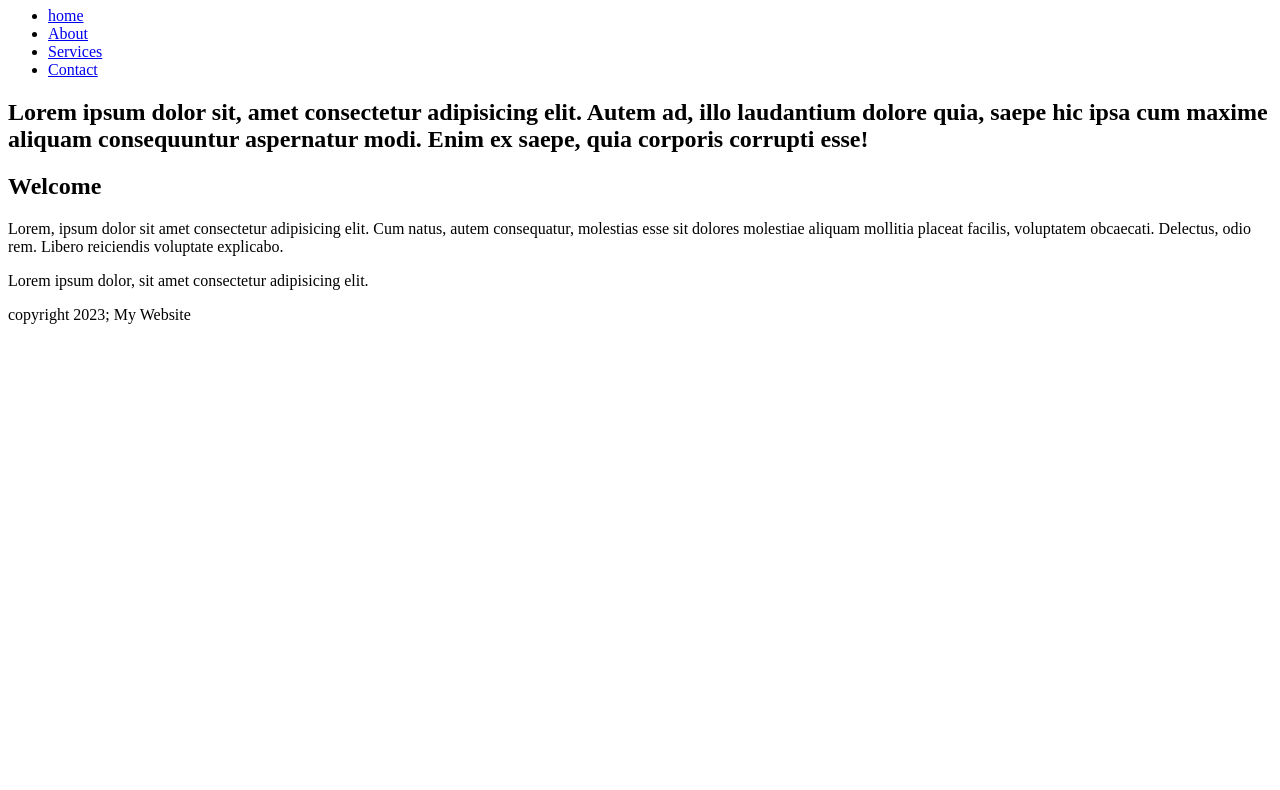
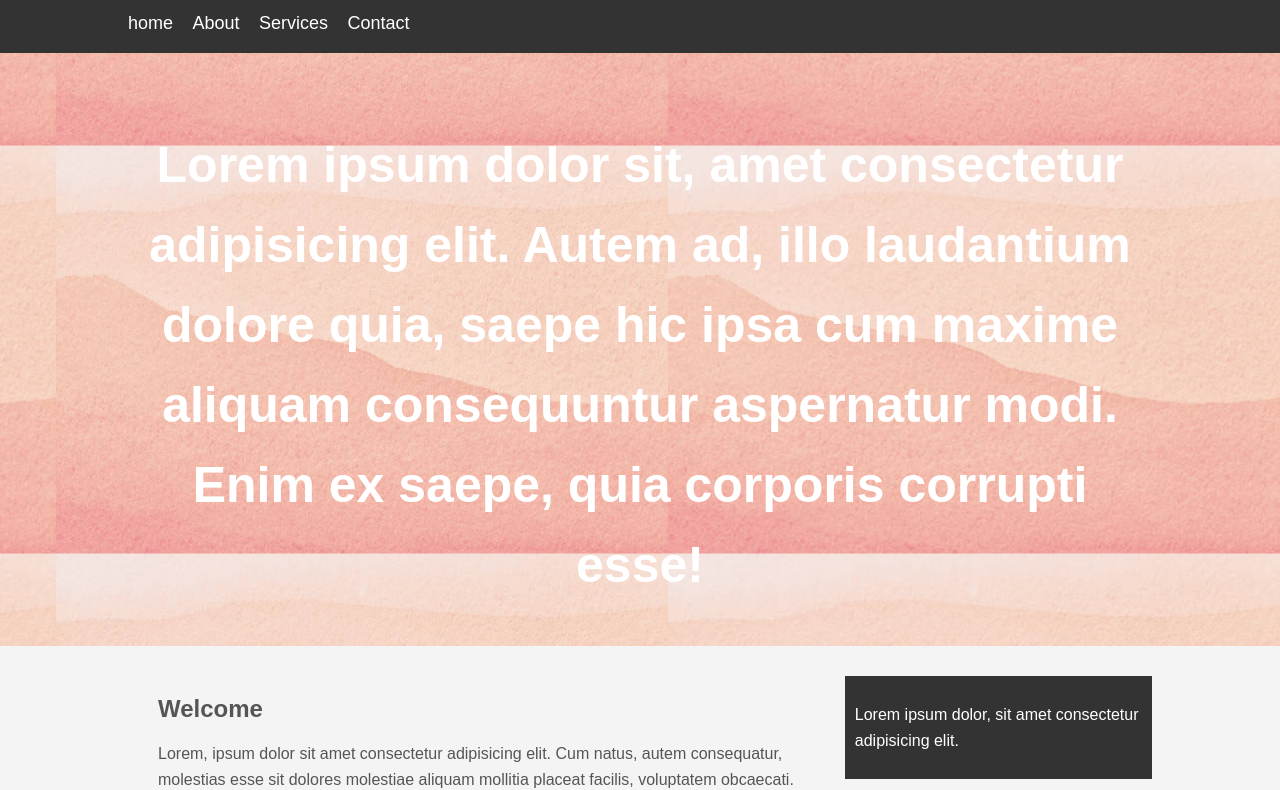
Before and after one commit to alisaxxd/alisaxxd.github.io, a plain HTML site: page csscashcourse/mywebsite/index.html in a window 1280 px wide. Shown: the part 73-863 px from the top of the page. Before the commit the page ends 800 px from the top, so only its background shows below. Drawn offline with Linux system fonts and the light colour scheme.

Commit message:
css crash course finish

```diff
--- a/csscashcourse/mywebsite/css/style.css
+++ /dev/null
@@ -1,31 +0,0 @@
-body{
-    background-color:#f4f4f4;
-    color:#555;
-    font-family:Arial, Helvetica, sans-serif;
-    font-size:16px;
-    line-height:1.6em;
-    margin:0;
-}
-
-.container{
-    width:80%;
-    margin:auto;
-   overflow:hidden;
-}
-
-#main-header{
-  background-color:#333;
-  color: #fff;
-}
-
-#navbar{
-  background-color:#333;
-  color:#fff;
-}
-#navbar ul{
-  padding:0;
-  list-style:none;
-}
-#navbar li{
-  display:inline;
-}
--- /dev/null
+++ b/csscashcourse/mywebsite/csstwo/style.css
@@ -0,0 +1,90 @@
+body{
+    background-color:#f4f4f4;
+    color:#555;
+    font-family:Arial, Helvetica, sans-serif;
+    font-size:16px;
+    line-height:1.6em;
+    margin:0;
+}
+
+.container{
+    width:80%;
+    margin:auto;
+   overflow:hidden;
+}
+
+#main-header{
+  background-color:pink;
+  color: #fff;
+}
+
+#navbar{
+  background-color:#333;
+  color:#fff;
+}
+
+#navbar ul{
+  padding:0;
+  list-style:none;
+}
+#navbar li{
+  display:inline;
+}
+
+#navbar a{
+  color: white;
+  text-decoration: none;
+  font-size: 18px;
+  padding-right: 15px;
+}
+
+#showcase{
+  background-image:url('../images/showcase.jpg') ;
+  background-position: center right;
+  min-height: 300px;
+  margin-bottom: 30px;
+  text-align: center;
+}
+
+#showcase h1{
+  color: #fff;
+  font-size: 50px;
+  line-height: 1.6em;
+  padding-top: 30px;
+}
+
+#main{
+  float: left;
+  width: 70%;
+  padding:0 30px ;
+  box-sizing: border-box;
+}
+
+#sidebar{
+  float: right;
+  width: 30%;
+  background: #333;
+  color: #fff;
+  padding:10px ;
+  box-sizing: border-box;
+}
+
+#main-footer{
+  background: #333;
+  color: #fff;
+  text-align: center;
+  padding: 20px;
+  margin-top: 40px;
+}
+
+@media(max-width:600px){
+  #main{
+    width: 100%;
+    float: none;
+  }
+
+  #sidebar{
+    width: 100%;
+    float: none;
+  }
+}
--- a/csscashcourse/mywebsite/index.html
+++ b/csscashcourse/mywebsite/index.html
@@ -2,7 +2,7 @@
 <html>
 <head>
     <title>My Website</title>
-    <link rel="stylesheet" type="text/css" href="css/style.cc">
+    <link rel="stylesheet" type="text/css" href="csstwo/style.css">
 </head>
 <body>
     <header id="main-header">
```
Also changed, not shown: csscashcourse/mywebsite/images/showcase.jpg (added).
